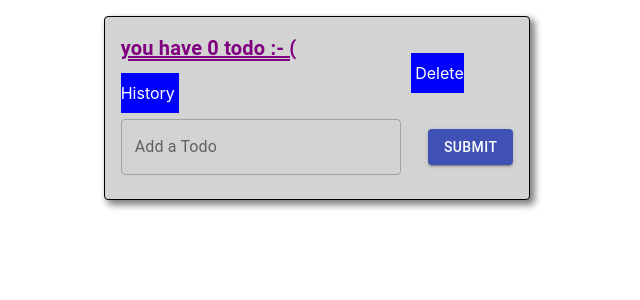
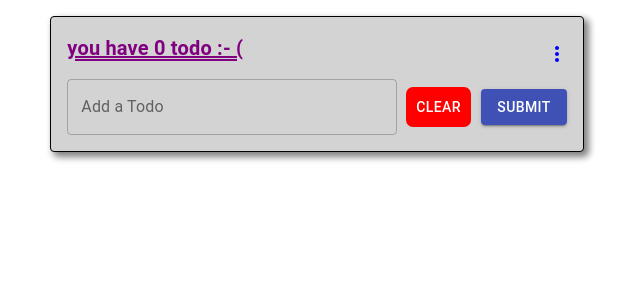
Before and after one commit to Eyyan-Amir/FunctionalTodo, a React (Create React App) app: page / in a window 1280 px wide. Shown: the top 300 px of the page, without its empty margins (323-963 px from the left). Built offline with nearby package versions, Linux system fonts and the light colour scheme.

Commit message:
Add Checkout Input

```diff
--- a/src/App.js
+++ b/src/App.js
@@ -1,3 +1,4 @@
+
 import React, { useState } from "react";
 import './App.css';
 import { makeStyles } from '@material-ui/core/styles';
@@ -13,29 +14,55 @@ import ListItemIcon from '@material-ui/core/ListItemIcon';
 import ListItemText from '@material-ui/core/ListItemText';
 import CloseIcon from '@material-ui/icons/Close';
 import CreateIcon from '@material-ui/icons/Create';
+import DoneIcon from '@material-ui/icons/Done';
 import ArrowBackIcon from '@material-ui/icons/ArrowBack';
+import { Modal } from 'react-responsive-modal';
 import 'react-responsive-modal/styles.css';
-import { Modal } from 'react-responsive-modal';
+import Menu from '@material-ui/core/Menu';
+import MenuItem from '@material-ui/core/MenuItem';
+import IconButton from '@material-ui/core/IconButton';
+import MoreVertIcon from '@material-ui/icons/MoreVert';
+import Checkbox from '@material-ui/core/Checkbox';
+import { NoEncryption } from "@material-ui/icons";
 
 const useStyle = makeStyles((theme) => ({
   containerClass: {
+    width: "100",
     display: "flex",
     flexDirection: "row",
     alignItems: "center",
     justifyContent: "center",
   },
-  line:{
-    lineBreak :"anywhere ",
-    color :"blue"
+  line: {
+    lineBreak: "anywhere ",
+    color: "blue",
   },
-  scroll:{
+  throught: {
+    textDecoration: "line-through",
+    color: "Green"
+  },
+  hide: {
+    display :"none",
+  },
+  unHide: {
+    display :"block",
+  },
+  icon:{
+    fontSize:"25px",
+    margin :"Auto 20px",
+    marginLeft :"20%",
+  },
+  ll: {
     maxHeight: "500px",
-    overflow:"auto"
+    overflow: "auto"
   },
-  inputarea:{
-    width: 280,
+  CardContnt: {
+    position: "relative",
   },
-  inputField:{
+  inputarea: {
+    width: 330,
+  },
+  inputField: {
     display: "flex",
     justifyContent: "space-between",
     alignItems: "center",
@@ -48,66 +75,160 @@ const useStyle = makeStyles((theme) => ({
     flexDirection: "column",
 
   },
-  cardBackground :{
-    border : "1px solid black",
-    boxShadow :"4px 4px 7px 1px gray",
-    backgroundColor:"lightGray"
+  cardBackground: {
+    border: "1px solid black",
+    boxShadow: "4px 4px 7px 1px gray",
+    backgroundColor: "lightGray"
   },
   root: {
-    marginTop : "1rem",
+    marginTop: "1rem",
     flexGrow: 1,
   },
-  deleteHistory:{
-    padding : " 10px 4px",
-    marginLeft : "74%",
-    postion : "relative",
-    top : "-5rem",
-    textDecoration : "none",
-    color : "white",
-    backgroundColor : "Blue",
-    // borderRadius : "15%"
-
+  deleteHistory: {
+    position : "absolute",
+    padding: " 10px 7px",
+    marginLeft: "75%",
+    top : "10%",
+    textDecoration: "none",
+    color: "white",
+    backgroundColor: "Blue",
 
   },
-  mdlBtn :{
-    padding : "3px 17px",
-    marginLeft : "50px"
+  completeHistory: {
+    position : "absolute",
+    padding: " 10px 7px",
+    marginLeft: "75%",
+    top : "10%",
+    marginLeft: "48%",
+    textDecoration: "none",
+    color: "white",
+    backgroundColor: "Green",
 
+  },
+  mdlBtn: {
+    padding: "3px 17px",
+    marginLeft: "50px"
+
+  },
+  menuBtn :{
+    position : "absolute",
+    padding: " 10px 7px",
+    top : "4%",
+    marginLeft: "38%",
+    textDecoration: "none",
+    color: "blue",
+
+  },
+  clearBtn :{
+    position : "absolute",
+    padding: " 8px 10px",
+    borderRadius : "7px",
+    marginLeft: "-200%",
+    textDecoration: "none",
+    color: "white",
+    backgroundColor : "Red",
   },
   todoHeader: {
     color: "purple",
-    textDecoration:"double underLine",
-    fontWeight :"bolder",
-    fontSize :"20px"
+    textDecoration: "double underLine",
+    fontWeight: "bolder",
+    fontSize: "20px",
   },
 }));
 
 function App() {
+
   const classes = useStyle();
 
   const [todos, setTodos] = useState([]);
   const [error, setError] = useState();
-  const [count ,setCount] = useState(0);
-  const [delCount ,setDelCount] = useState(0);
+  const [count, setCount] = useState(0);
+  const [delCount, setDelCount] = useState(1);
+  const [compCount, setCompCount] = useState(-1);
   const [todo, setTodo] = useState({});
-  const [showHist , setShowHist] = useState(false);
-  const [history , setDelHistory] = useState([]);
-  const [open , setOpen] = useState(false);
+  const [screen, setScreen] = useState(0);
+  const [history, setDelHistory] = useState([]);
+  const [completeHist, setCompleteHist] = useState([]);
+  const [open, setOpen] = useState(false);
+  const [menu, setMenu] = useState(null);
+  const [checked, setChecked] = React.useState(false);
+  const [selectTodoIndex, setSelectTodoIndex] = useState();
 
-  const onOpenModal = ()=>{
+  const onOpenModal = () => {
     setOpen(true);
   }
-  const onCloseModal = () =>{
+  const onCloseModal = () => {
     setOpen(false);
   }
-  const onShowHist =()=>{
-    setShowHist(false);
+  const onShowHist = () => {
+    setScreen(0);
+  }
+  const handleClose = () => {
+    setMenu(null);
+  };
+
+  const handleClick = (event) => {
+    setMenu(event.currentTarget);
+  };
+
+  const handleCheckBox =(todo)=>{
+
+    let index = todos.findIndex((i)=>i.id == todo.id)
+    setSelectTodoIndex(index);
+
+  }
+
+  // const handleCheckBox =(todo)=>{
+  //   let index = todos.findIndex((v) => v.id === todo.id);
+  //   let checkOutTodo = todos[index];
+  //   checkOutTodo = {
+  //     ...checkOutTodo,
+  //     onActive: true,
+  //   }
+  //   todos.splice(index, 1, checkOutTodo);
+  //   setTodos([...todos]);
+  //       };
+
+  // const handleCheckBox = ()=>{
+    //   var x = document.getElementById("createIcon");
+    //   var y = document.getElementById("closeIcon");
+    //   var z = document.getElementById("doneIcon");
+    //   if (x.style.display === "block" && y.style.display && z.style.display) {
+      //            x.style.display = "none";
+      //            y.style.display = "none";
+      //            z.style.display = "none";
+      //        } else {
+        //          x.style.display = "block";
+        //          y.style.display = "block";
+        //          z.style.display = "block";
+        //        }
+        //   };
+
+        const completeTodo = (todo) => {
+          let index = todos.findIndex((v) => v.id === todo.id);
+          let localTodo = todos[index];
+          localTodo = {
+            ...localTodo,
+            status: 1
+          }
+          todos.splice(index, 1, localTodo);
+          setTodos([...todos]);
+          setCompCount(compCount + 1)
+
+          let arr = [...completeHist];
+          arr.push(todo);
+          setCompleteHist(arr);
         }
 
   const handleAddTodo = () => {
-    if(todo.id) {
-      let index = todos.findIndex((v) =>v.id === todo.id);
-      todos.splice(index,1,todo);
+    if (todo.title == "") {
+      setError(true);
+    }
+
+    else if (todo.id) {
+      let index = todos.findIndex((v) => v.id === todo.id);
+      todos.splice(index, 1, todo);
+      setError(true);
       setTodo("");
       setTodo([...todos])
 
@@ -118,10 +239,12 @@ function App() {
 
   const addTodo = () => {
     let todoLocal = {
+      onActive : false,
+      status: 0,
       id: Math.floor(Math.random() * 10000),
       ...todo
     };
-    if ( todoLocal.title !== undefined && todoLocal.title !== "" ) {
+    if (todoLocal.title !== undefined && todoLocal.title !== "") {
 
       todos.push(todoLocal);
       setTodos([...todos]);
@@ -135,25 +258,26 @@ function App() {
     document.getElementById("focus").focus();
   }
 
-  const removeTodo = item => {
-    const Index = [...todos].filter( i => i.id !== item.id);
-    setTodos(Index);
-    setDelCount(delCount + 1);
-    setCount(count - 1);
-
-    let arr = history;
-    arr.push(item);
-    setDelHistory(arr);
-
-  };
-
-  const editTodo = ({id, title}) =>{
+  const editTodo = ({ id, title }) => {
 
     setTodo({
       id,
       title
     })
   }
+
+  const removeTodo = item => {
+    const Index = [...todos].filter(i => i.id !== item.id);
+    let arr = [...history];
+    arr.push(item);
+    setDelHistory(arr);
+
+    setTodos(Index);
+    setCount(count - 1);
+    setDelCount(delCount + 1)
+
+
+  };
 
   const handleChange = (event) => {
     setTodo({
@@ -167,100 +291,193 @@ function App() {
       handleAddTodo();
     }
   };
-      const deleteHistory = (item) =>{
+  const deleteHistory = (item) => {
 
-          setShowHist(true);
+    setScreen(1);
 
-          const Index = [...history].filter( i => i.id !== item.id);
+    const Index = [...history].filter(i => i.id !== item.id);
     setDelHistory(Index);
-          setDelCount(delCount-1);
+    setDelCount(delCount - 1);
     onCloseModal();
+    handleClose();
+    console.log(deleteList);
   }
+  const clear = () => {
+
+    // let Index = [];
+    // setTodos(Index);
+    setTodos([]);
+    setCount(0);
+  }
+
+  const completeHistory = (item) => {
+    setScreen(2);
+
+    const Index = [...completeHist].findIndex(i => i.id !== item.id);
+    setCompCount(compCount + 1);
+    handleClose();
+  }
+
 
   const list = () => {
     return <List >
       {todos.map((t, i) => {
-        return  <ListItem key={i}>
-        <ListItemText className={classes.line} primary={t.title} />
-        <ListItemIcon onClick = {()=>editTodo(t , i)}>
-          <CreateIcon />
+        console.log(selectTodoIndex,i);
+        let isChecked = (selectTodoIndex == i );
+        return <ListItem key={i}>
+          {/* <input type = "checkbox"  onClick = {() =>handleCheckBox(t)}/> */}
+          <Checkbox
+        checked={selectTodoIndex == i}
+        onChange={() =>handleCheckBox(t)}
+      />
+          <ListItemText className={`${classes.line} ${t.status == 1 ? classes.throught : ""} `} primary={t.title} />
+          <ListItemText className={`${classes.line} ${isChecked ? classes.unHide : classes.hide} `} primary={
+          <React.Fragment >
+          <CreateIcon  className={classes.icon} onClick={() => editTodo(t, i)}/>
+          <CloseIcon className={classes.icon} onClick={() => removeTodo(t)} />
+          <DoneIcon className={classes.icon} onClick={() => completeTodo(t)}/>
+          </React.Fragment>}
+          />
+          {/* <ListItemText className={`${classes.line} ${t.onActive == true? classes.unHide : classes.hide} `} primary={
+          <React.Fragment >
+          <CreateIcon  className={classes.icon} onClick={() => editTodo(t, i)}/>
+          <CloseIcon className={classes.icon} onClick={() => removeTodo(t)} />
+          <DoneIcon className={classes.icon} onClick={() => completeTodo(t)}/>
+          </React.Fragment>}
+          /> */}
+          {/* <ListItemIcon onClick={() => editTodo(t, i)}>
+            <CreateIcon  id ="createIcon"/>
           </ListItemIcon>
-        <ListItemIcon onClick = {()=>removeTodo(t)}>
-          <CloseIcon  />
+          <ListItemIcon onClick={() => removeTodo(t)}>
+            <CloseIcon  id ="closeIcon"/>
           </ListItemIcon>
+          <ListItemIcon onClick={() => completeTodo(t)}>
+            <DoneIcon id ="doneIcon"/>
+          </ListItemIcon> */}
+
         </ListItem>
       })}
 
     </List>
+
   }
 
   const deleteList = () => {
     return <List >
       {history.map((del, i) => {
-    return  <ListItem key={i}>
+        return <ListItem key={i}>
           <ListItemText className={classes.line} primary={del.title} />
           <ListItemIcon  >
-    <CloseIcon onClick = {onOpenModal} />
+            <CloseIcon onClick={onOpenModal} />
 
-    <Modal open={open} onClose = {onCloseModal} center>
+            <Modal open={open} onClose={onCloseModal} center>
               <h2>Are you sure to Delete</h2>
-        <button className = {classes.mdlBtn} onClick = {()=>deleteHistory(del) }>Yes</button>
-        <button className = {classes.mdlBtn} onClick = {onCloseModal}>No</button>
+              <button className={classes.mdlBtn} onClick={() => deleteHistory(del)}>Yes</button>
+              <button className={classes.mdlBtn} onClick={onCloseModal}>No</button>
             </Modal>
-
 
           </ListItemIcon>
         </ListItem>
       })}
     </List>
   }
+
+  const completeList = () => {
+    return <List >
+      {completeHist.map((comp, i) => {
+        return <ListItem key={i}>
+          <ListItemText className={classes.line} primary={comp.title} />
+          <ListItemIcon >
+            <DoneIcon />
+          </ListItemIcon>
+        </ListItem>
+      })}
+    </List>
+  }
+  const options = ["Delete History","Complete History"];
+
   return (
-
     <div className={classes.root}>
 
-      <Grid
-        container className={classes.containerClass}
-        >
-        <Grid item xs={5} sm={5} md={5} lg={4}>
+      <Grid container className={classes.containerClass} >
+        <Grid item xs={5} sm={5} md={5} lg={5}>
 
           <Card className={classes.cardBackground} >
-             { !showHist ?
-             <CardContent>
-             <Typography className={classes.todoHeader} color="textSecondary"  >{` ${
-               count ===0 ? `you have ${count} todo :- ( ` : `you have ${count} todo :- ) `
+
+            {
+              screen == 0 && <>
+                <CardContent className={classes.CardContnt}>
+                  <Typography className={classes.todoHeader} color="textSecondary"  >{` ${count === 0 ? `you have ${count} todo :- ( ` : `you have ${count} todo :- ) `
                     }`} </Typography>
-               <a className={classes.deleteHistory} href ="#" onClick={deleteHistory}> Delete History</a>
-              <div className ={classes.scroll}>
+                  {/* <a className = {classes.clearBtn} href="#" onClick={clear}>Clear</a> */}
+                  {/* <a className={classes.completeHistory} href="#" onClick={completeHistory}> Complete History</a> */}
+                  <div className={classes.scroll}>
                     {list()}
                   </div>
-               <div className ={classes.inputField}>
+                  <div className={classes.inputField}>
                     <TextField className={classes.inputarea}
-                  error = {error}
+                      error={error}
                       id="focus"
                       label="Add a Todo"
                       value={todo.title || ''}
                       variant="outlined"
-                  helperText={ error? "Incorrect entry." : ""}
+                      helperText={error ? "Incorrect entry." : ""}
                       onChange={handleChange}
                       onKeyDown={handleKey} />
-                <Button  variant="contained" color="primary" onClick={handleAddTodo} >
+                    <Button variant="contained" color="primary" onClick={handleAddTodo} >
                       Submit
+                      <a className = {classes.clearBtn} href="#" onClick={clear}>Clear</a>
                   </Button>
                   </div>
-            </CardContent > :
+                </CardContent >
+              </>
+            }
 
-          <CardContent>
-            <ArrowBackIcon onClick = {onShowHist}/>
-             <Typography className={classes.todoHeader} color="textSecondary"  >
-               {` ${ count == 0 ? ` ${delCount + 1} Delete todo  ` : `you have ${count} Delete todos ` }`} </Typography>
+            {screen == 1 && <> <CardContent>
+              <ArrowBackIcon onClick={onShowHist} />
+              <Typography className={classes.todoHeader} color="textSecondary" >
+                {` ${delCount === 0 ? ` ${delCount} Delete todo  ` : `you have ${delCount} Delete todos `}`} </Typography>
               <div>
                 {deleteList()}
               </div>
-          </CardContent>}
+            </CardContent></>
+            }
+            {screen == 2 && <> <CardContent>
+              <ArrowBackIcon onClick={onShowHist} />
+              <Typography className={classes.todoHeader} color="textSecondary"  >
+                {` ${compCount === 0 ? ` ${compCount} Complete todo  ` : `you have ${compCount} Complete todos `}`} </Typography>
+              <div>
+                {completeList()}
+              </div>
+            </CardContent></>
+            }
 
+      <IconButton
+        className = {classes.menuBtn}
+        aria-label="more"
+        aria-controls="long-menu"
+        aria-haspopup="true"
+        onClick={handleClick}
+      >
+        <MoreVertIcon />
+      </IconButton>
+      <Menu
+        id="simple-menu"
+        anchorEl = {menu}
+        keepMounted
+        open={Boolean(menu)}
+        onClose={handleClose}>
+
+        <MenuItem onClick={deleteHistory}>
+           Delete History</MenuItem>
+        <MenuItem onClick={completeHistory}>
+          Complete History
+          </MenuItem>
+      </Menu>
           </Card>
         </Grid>
       </Grid>
+
 
     </div>
   );
```
Also changed, not shown: src/App.css (+12 -1 lines), 2 other files (tests, documents, lock files or other folders). Lines whose indentation alone changed are shown as unchanged.
